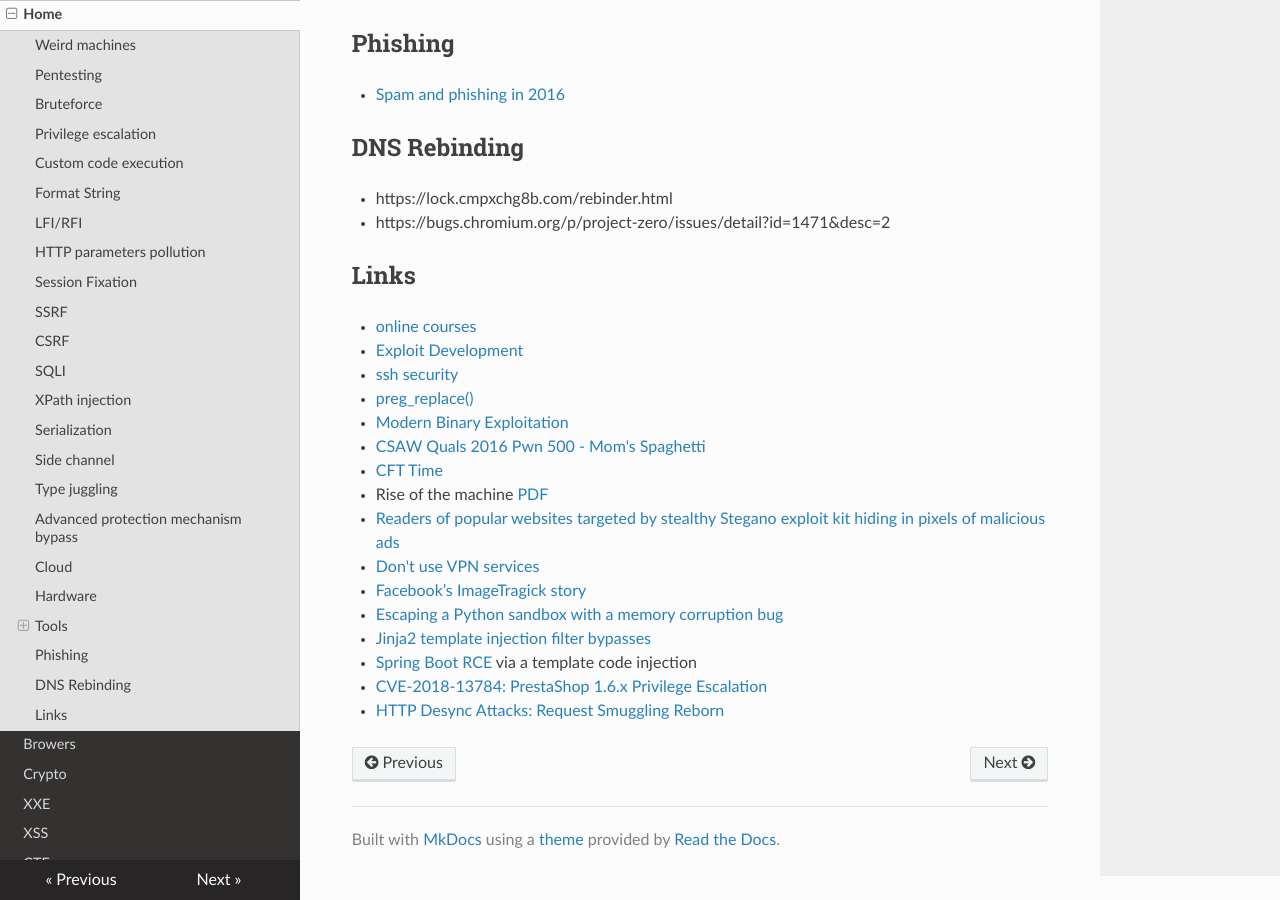
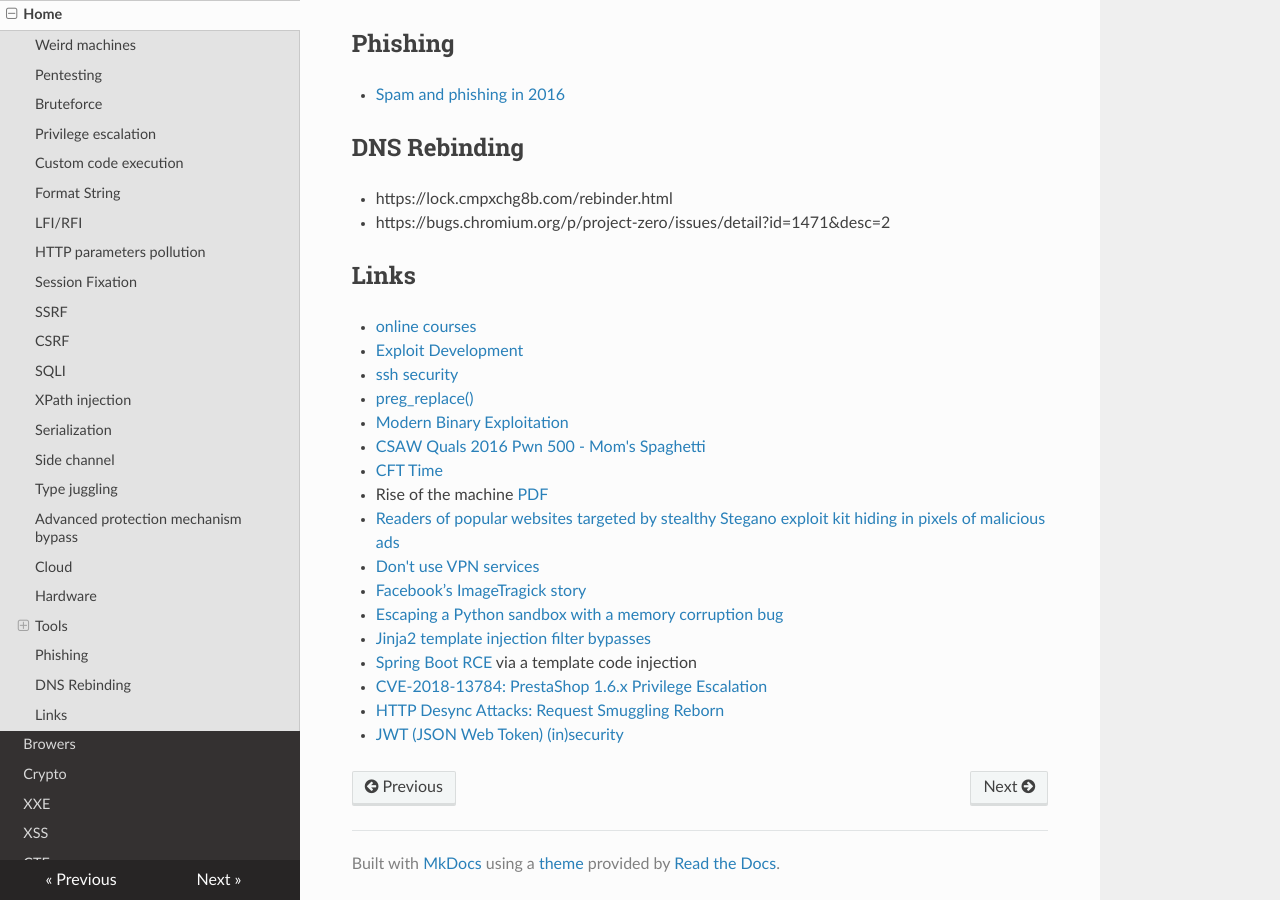
Before and after one commit to gipi/low-level, an MkDocs documentation site: the page built from docs/security/index.md, in a window 1280 px wide and 900 px high, scrolled down 5351 px. Built offline with MkDocs 1.6.1, drawn with Linux system fonts in a browser that asks for light colours; nearby versions of some CDN libraries; old or Windows-style settings are respelled for this version of MkDocs.

Commit message:
Update index.md

```diff
--- a/docs/security/index.md
+++ b/docs/security/index.md
@@ -235,3 +235,4 @@
  - [Spring Boot RCE](http://deadpool.sh/2017/RCE-Springs/) via a template code injection
  - [CVE-2018-13784: PrestaShop 1.6.x Privilege Escalation](https://www.ambionics.io/blog/prestashop-privilege-escalation)
  - [HTTP Desync Attacks: Request Smuggling Reborn](https://portswigger.net/research/http-desync-attacks-request-smuggling-reborn)
+ - [JWT (JSON Web Token) (in)security](https://research.securitum.com/jwt-json-web-token-security/)
```
